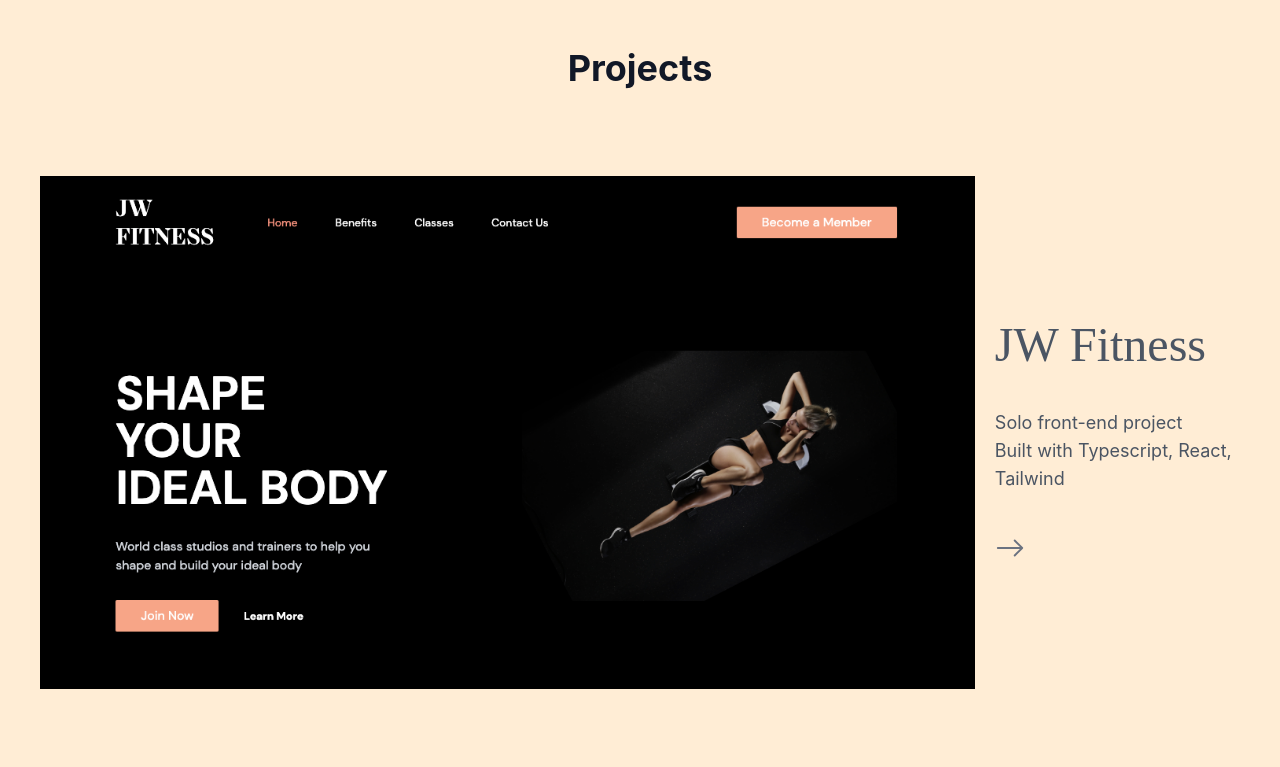
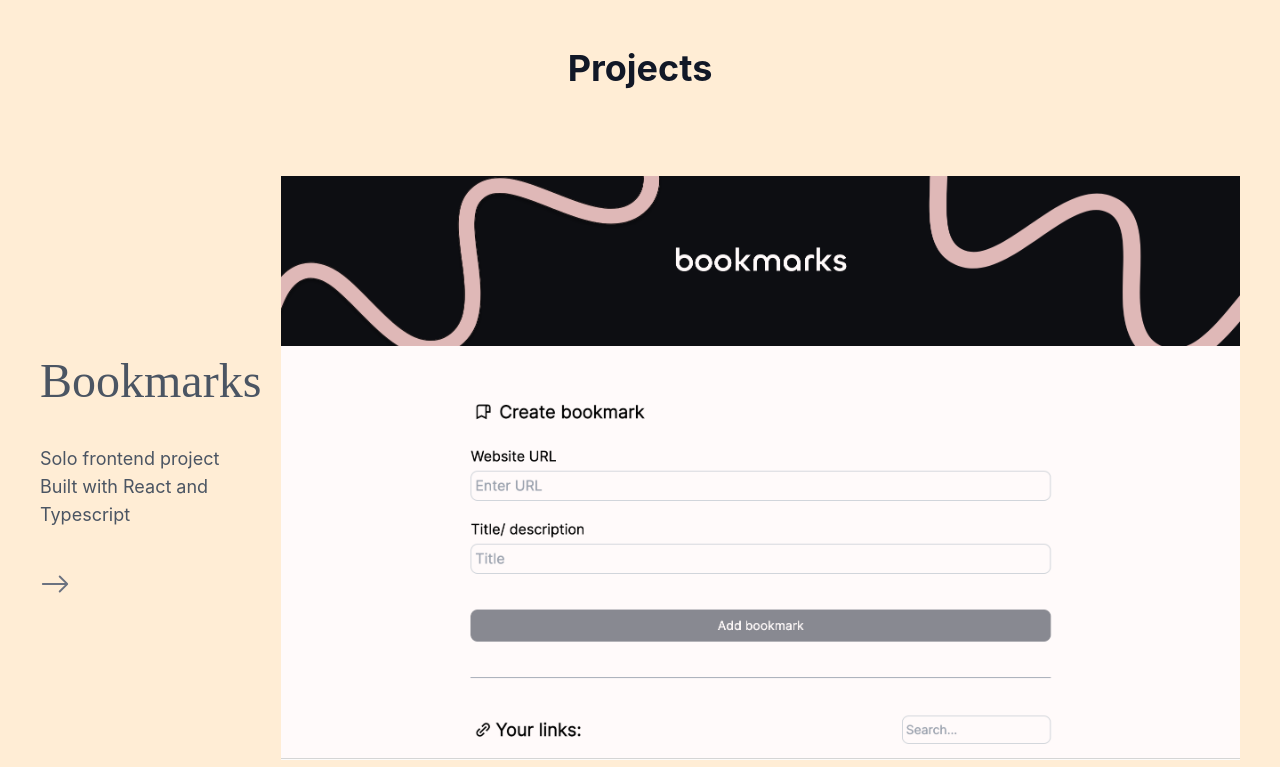
Before and after one commit to wodnjsd/React-portfolio, a React (Create React App) app: page / in a window 1280 px wide. Shown: the part 1640-2407 px from the top of the page. Built offline with nearby package versions, Linux system fonts and the light colour scheme; a web font is replaced by a local one.

Commit message:
bookmarks added

```diff
--- a/src/components/Projects.js
+++ b/src/components/Projects.js
@@ -3,6 +3,7 @@ import img1 from "../images/cocktail-home.png";
 import img2 from "../images/ibyg-home.png";
 import img3 from "../images/toothirty-home.png";
 import img4 from "../images/fitness.png";
+import img5 from "../images/bookmarks.png"
 import { BsArrowRight } from "react-icons/bs";
 
 const Projects = () => {
@@ -12,6 +13,32 @@ const Projects = () => {
         <p className="my-2 text-3xl px-10 font-bold  text-gray-900 md:text-center sm:text-4xl pb-10">
           Projects
         </p>
+
+        <div className="lg:flex flex-row-reverse p-10">
+          <div>
+            <img
+              src={img5}
+              alt="toothirty homepage"
+              className="h-full w-full object-cover object-center"
+            />
+          </div>
+          <div className="flex flex-col justify-center lg:gap-8 pt-5 text-left pr-5">
+            <h1 className="text-3xl lg:text-5xl font-zodiak text-gray-600 ">
+              Bookmarks
+            </h1>
+            <p className="text-sm py-2 lg:text-lg text-gray-600">
+              Solo frontend project
+              <br />
+              Built with React and Typescript
+            </p>
+            <div className="pr-2 text-xl lg:text-3xl text-gray-500">
+              <a href="https://jwbookmark.netlify.app/" target="blank">
+                <BsArrowRight />
+              </a>
+            </div>
+          </div>
+        </div>
+
         <div className="lg:flex p-10">
           <div>
             <img
@@ -36,6 +63,7 @@ const Projects = () => {
             </div>
           </div>
         </div>
+
         <div className="lg:flex flex-row-reverse p-10">
           <div>
             <img
```
Also changed, not shown: src/images/bookmarks.png (added).
